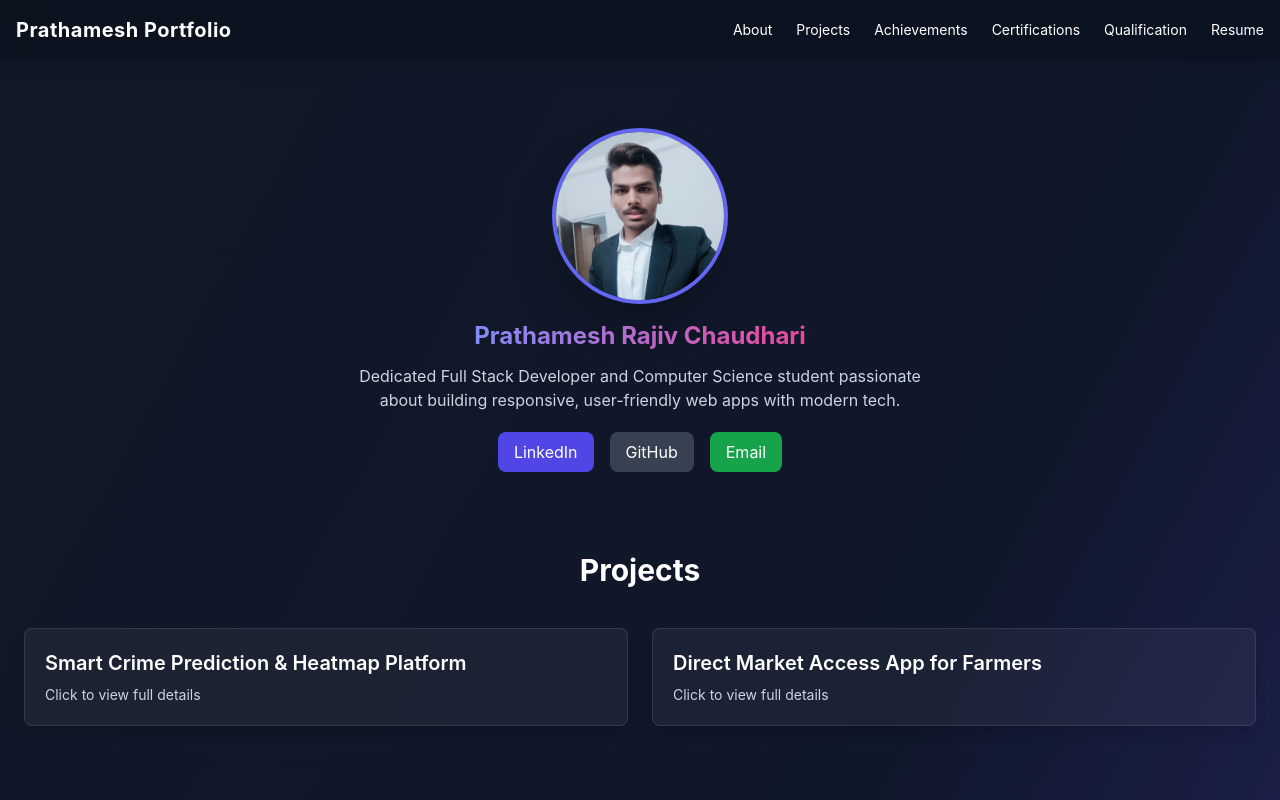
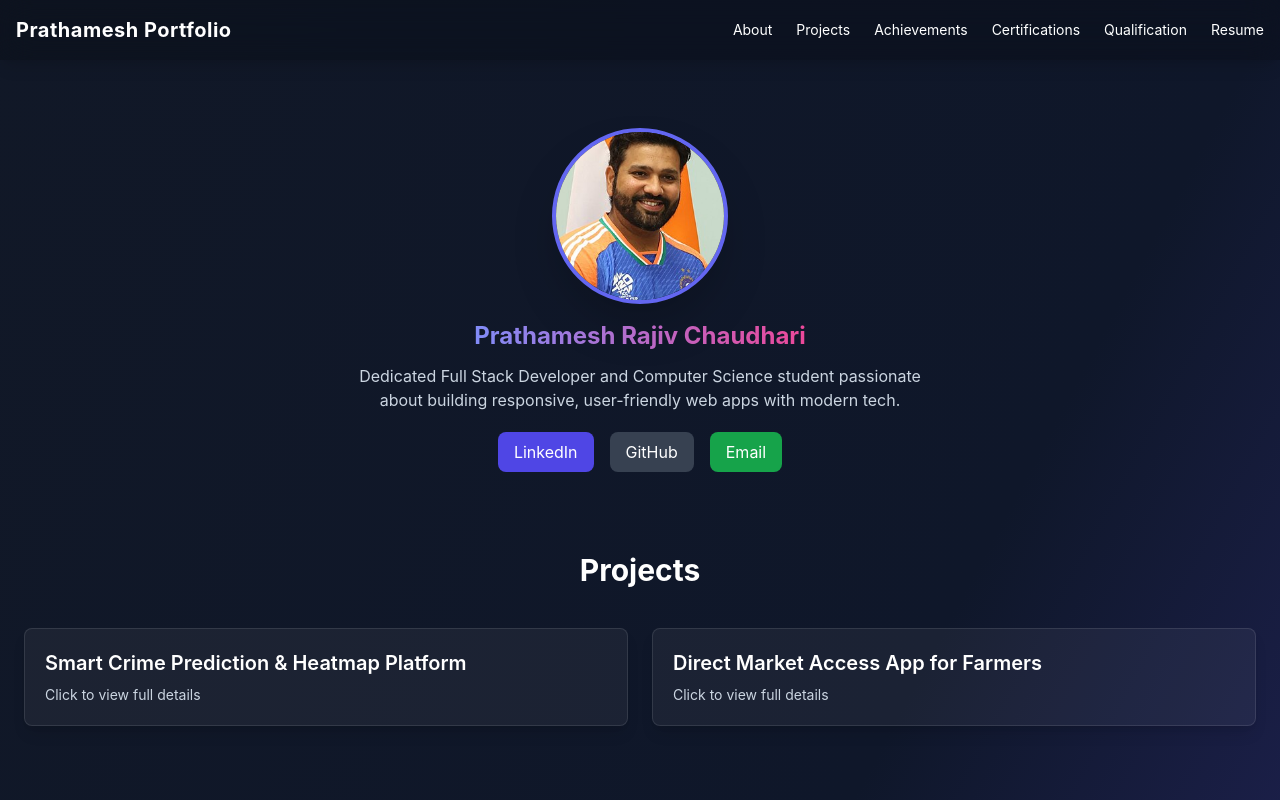
Before and after one commit to Prathamesh31-tech/my-portfolio, a React (Create React App) app: page / in a window 1280 px wide. Shown: the top 800 px of the page. Built offline with nearby package versions, Linux system fonts and the light colour scheme.

Commit message:
Updated portfolio

```diff
--- a/src/portfolio.jsx
+++ b/src/portfolio.jsx
@@ -100,7 +100,7 @@ export default function PortfolioWebsite() {
           className="w-44 h-44 rounded-full mb-4 border-4 border-indigo-500 shadow-2xl cursor-pointer"
         >
           <motion.img
-            src="/p.jpg"
+            src="/R.jpg"
             alt="Profile"
             className="w-full h-full rounded-full object-cover"
             initial={{scale:0.8,opacity:0}}
```
Also changed, not shown: public/R.jpg (added).
